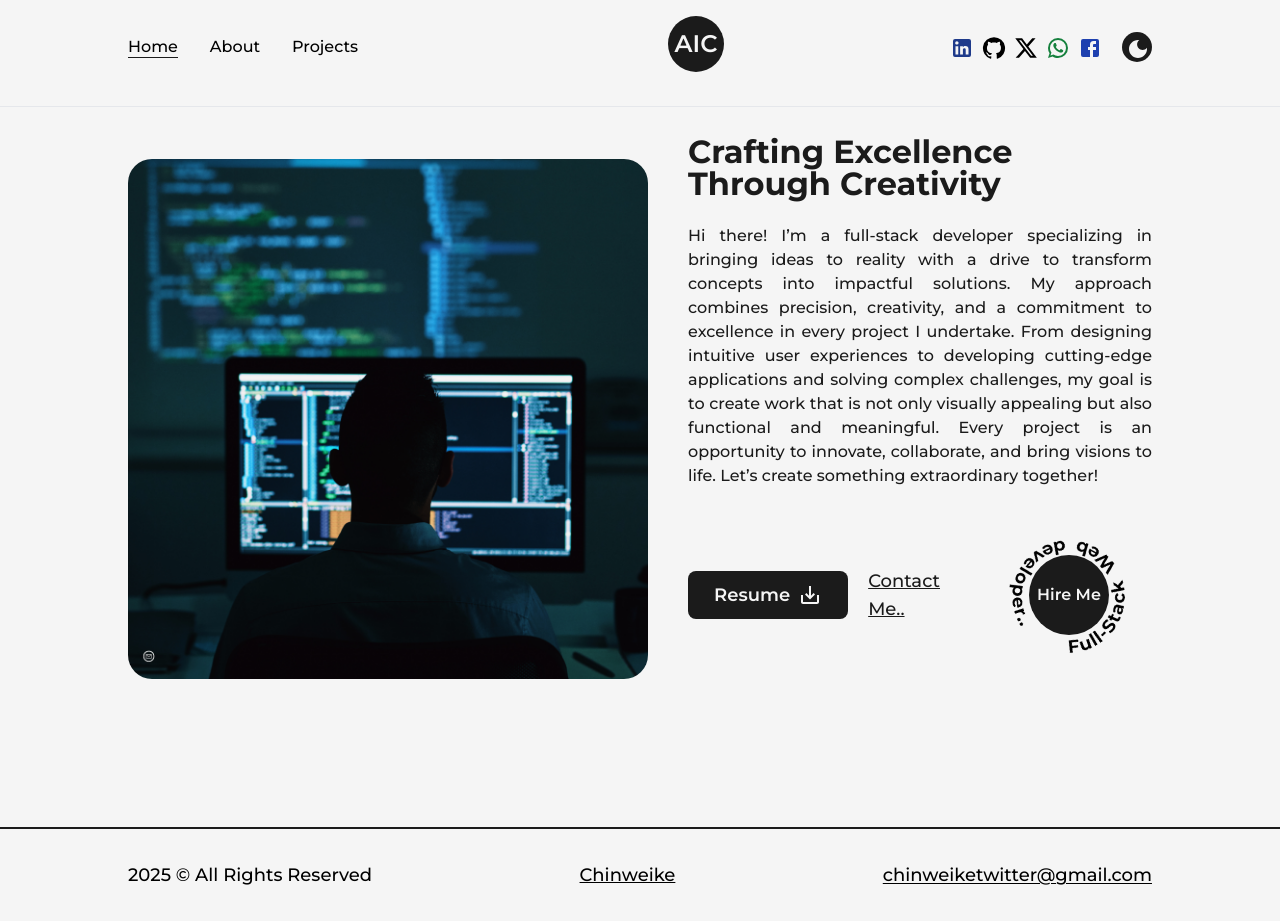
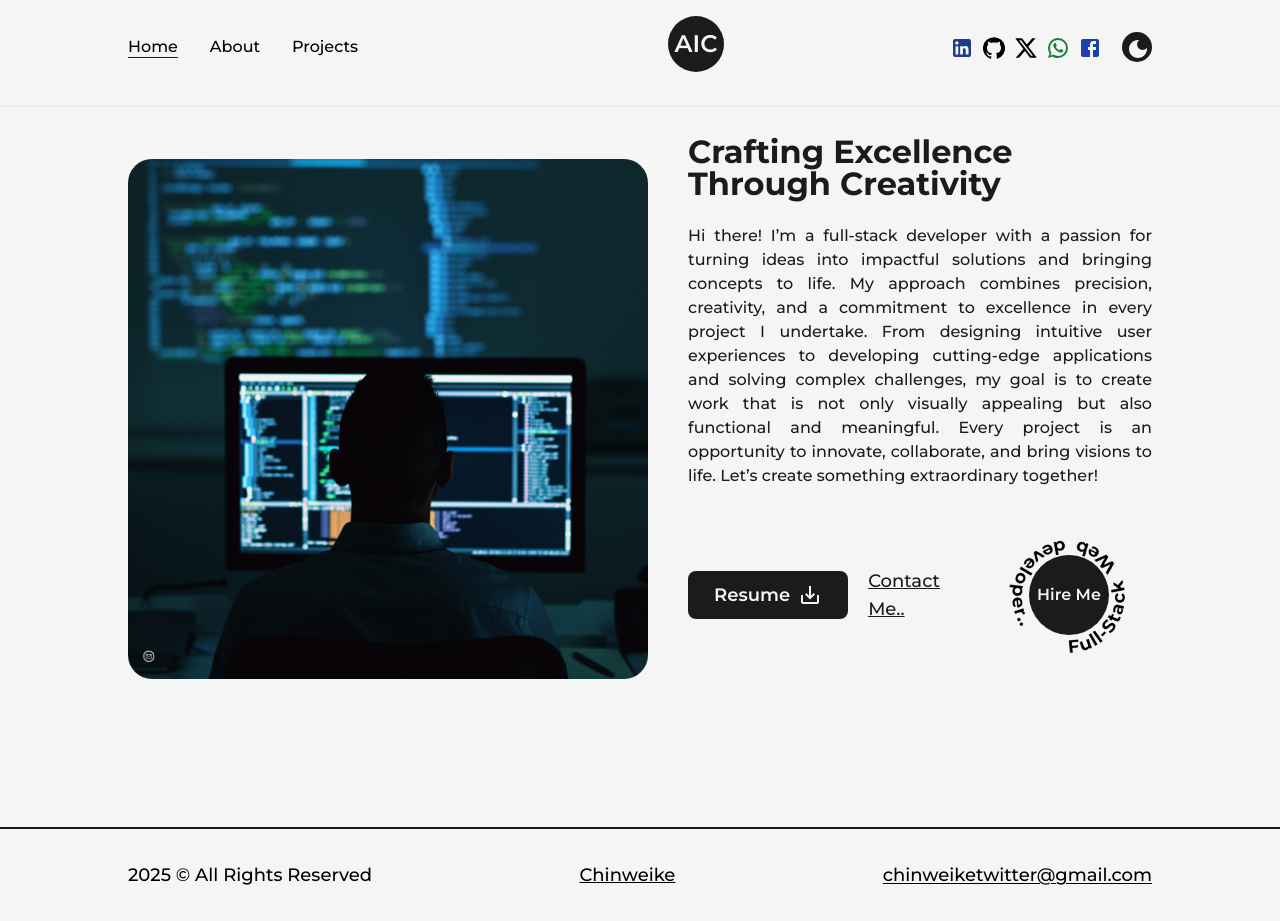
Before and after one commit to Chinweike99/chinweike, a Next.js app: page / in a window 1280 px wide. Built offline with nearby package versions, Linux system fonts and the light colour scheme.

Commit message:
updated home page

```diff
--- a/src/pages/index.js
+++ b/src/pages/index.js
@@ -69,9 +69,7 @@ export default function Home() {
                 className="!text-left text-[2rem] xl:!text-3xl lg:!text-center lg:!text-4xl md:!text-3xl sm:!text-xl"
               />
               <p className="my-4 text-base font-medium md:text-sm sm:text-xs text-justify lg:text-center md:text-center sm:text-center lg:text-2xl">
-                Hi there! I’m a full-stack developer specializing in bringing
-                ideas to reality with a drive to transform concepts into impactful
-                solutions. My approach combines precision, creativity, and a
+              Hi there! I’m a full-stack developer with a passion for turning ideas into impactful solutions and bringing concepts to life. My approach combines precision, creativity, and a
                 commitment to excellence in every project I undertake. From
                 designing intuitive user experiences to developing cutting-edge
                 applications and solving complex challenges, my goal is to
```
